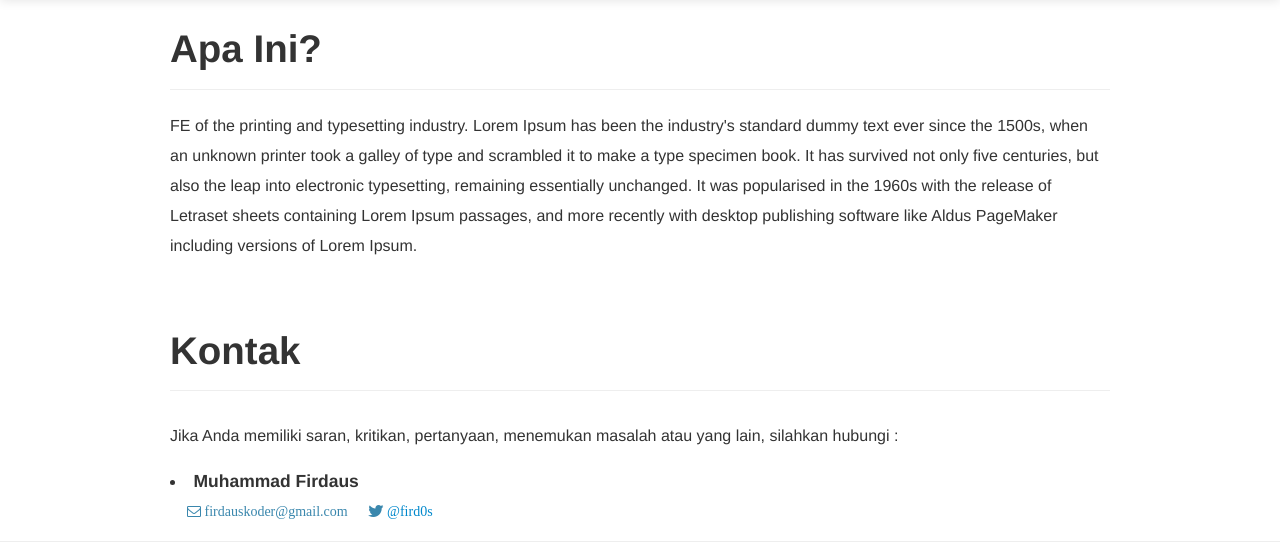
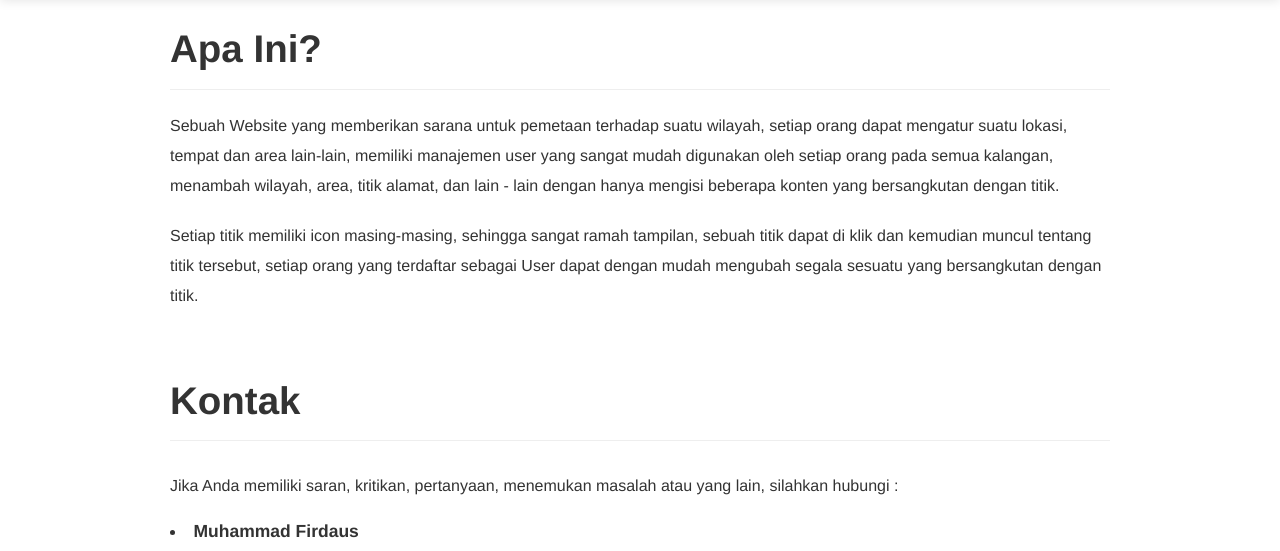
Before and after one commit to fird0s/Banda-Maps, a Flask app: page /about in a window 1280 px wide. Shown: the part 41-592 px from the top of the page. Run offline with Flask 2, Linux system fonts and the light colour scheme; some libraries are stand-ins or nearby versions.

Commit message:
change about page

```diff
--- a/templates/about.html
+++ b/templates/about.html
@@ -1,7 +1,7 @@
 <!DOCTYPE HTML>
 <html lang="id">
 <head>
-	<title>About | Aceh Maps</title>
+	<title>About | Banda Aceh Maps</title>
 	<link rel="stylesheet" href="{{ url_for('static', filename='css/bootstrap.css')}}">
 	<link rel="stylesheet" href="{{ url_for('static', filename='css/style.css')}}">
 	<link rel="icon" type="image/png" href="{{ url_for('static', filename='images/icon.png')}}">
@@ -61,7 +61,11 @@
 
           <h1>Apa Ini?</h1><hr>
 
-        <p class="lead">FE of the printing and typesetting industry. Lorem Ipsum has been the industry's standard dummy text ever since the 1500s, when an unknown printer took a galley of type and scrambled it to make a type specimen book. It has survived not only five centuries, but also the leap into electronic typesetting, remaining essentially unchanged. It was popularised in the 1960s with the release of Letraset sheets containing Lorem Ipsum passages, and more recently with desktop publishing software like Aldus PageMaker including versions of Lorem Ipsum.</p>
+        <p class="lead">Sebuah Website yang memberikan sarana untuk pemetaan terhadap suatu wilayah, setiap orang
+        dapat mengatur suatu lokasi, tempat dan area lain-lain, memiliki manajemen user yang sangat mudah digunakan oleh setiap orang pada semua kalangan, menambah wilayah, area, titik alamat, dan lain - lain dengan hanya mengisi beberapa konten yang bersangkutan dengan titik.</p>
+
+        <p class="lead">Setiap titik memiliki icon masing-masing, sehingga sangat ramah tampilan, sebuah titik dapat
+        di klik dan kemudian muncul tentang titik tersebut, setiap orang yang terdaftar sebagai User dapat dengan mudah mengubah segala sesuatu yang bersangkutan dengan titik.</p>
         <!--<p>Use <a href="./sticky-footer-navbar.html">the sticky footer</a> with a fixed navbar if need be, too.</p>-->
          <div class="page-header"><br><br>
           <h1>Kontak</h1>
@@ -69,8 +73,8 @@
         <p class="lead">Jika Anda memiliki saran, kritikan, pertanyaan, menemukan masalah atau yang lain, silahkan hubungi :</p>
 
          <h4><li>Muhammad Firdaus</li></h4>
-         	<p class="text-info icon-envelope"> firdauskoder@gmail.com</p>
-         	<p class="text-info icon-twitter">   <a href="#">@fird0s</a></p>
+         	<p class="text-info icon-envelope"> <a href="mailto:firdauskoder@gmail.com">firdauskoder@gmail.com</a></p>
+         	<p class="text-info icon-twitter"> <a href="https://twitter.com/fird0s">@fird0s</a></p>
       </div>
 
       <div id="push"></div>
```
